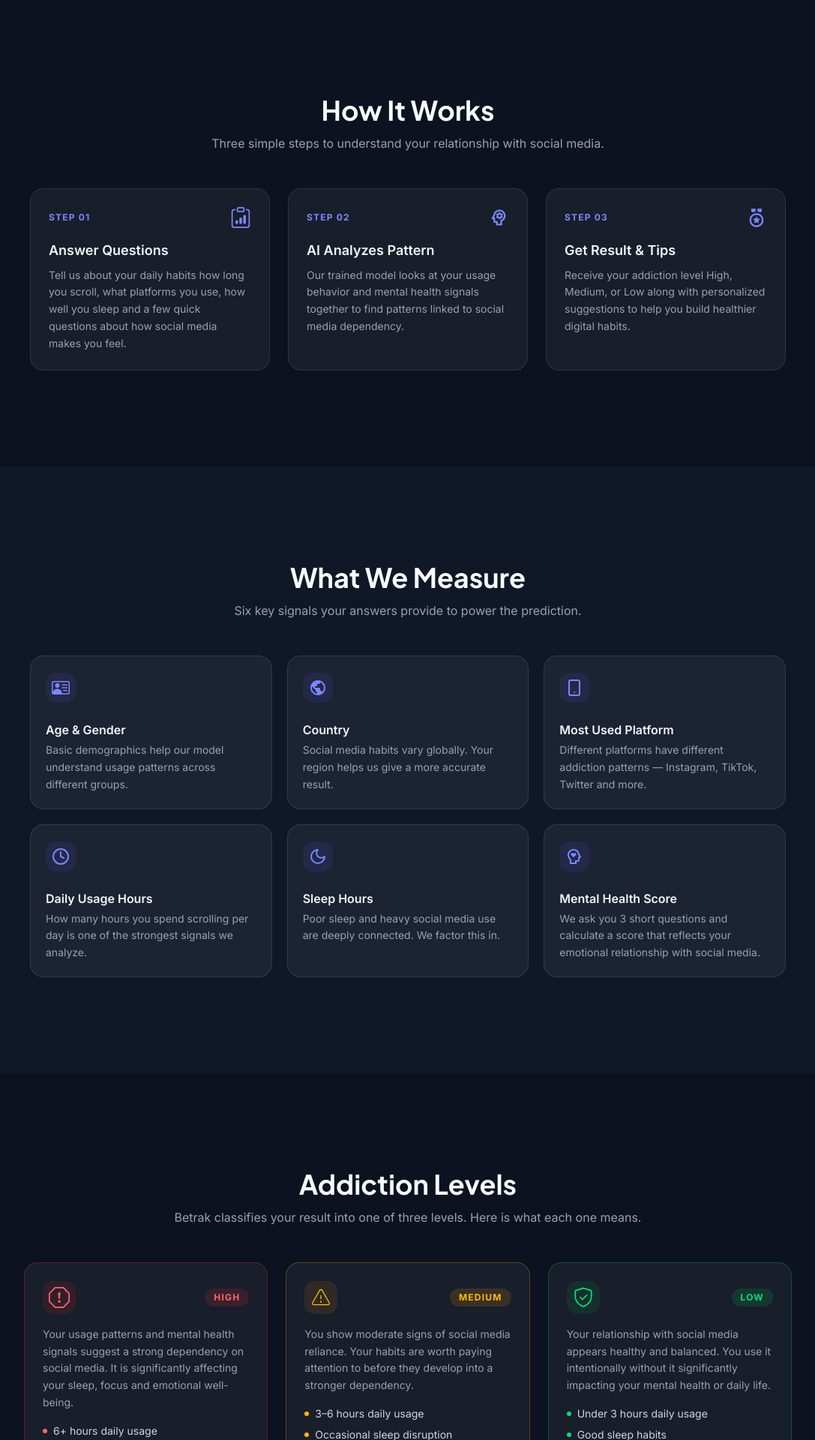
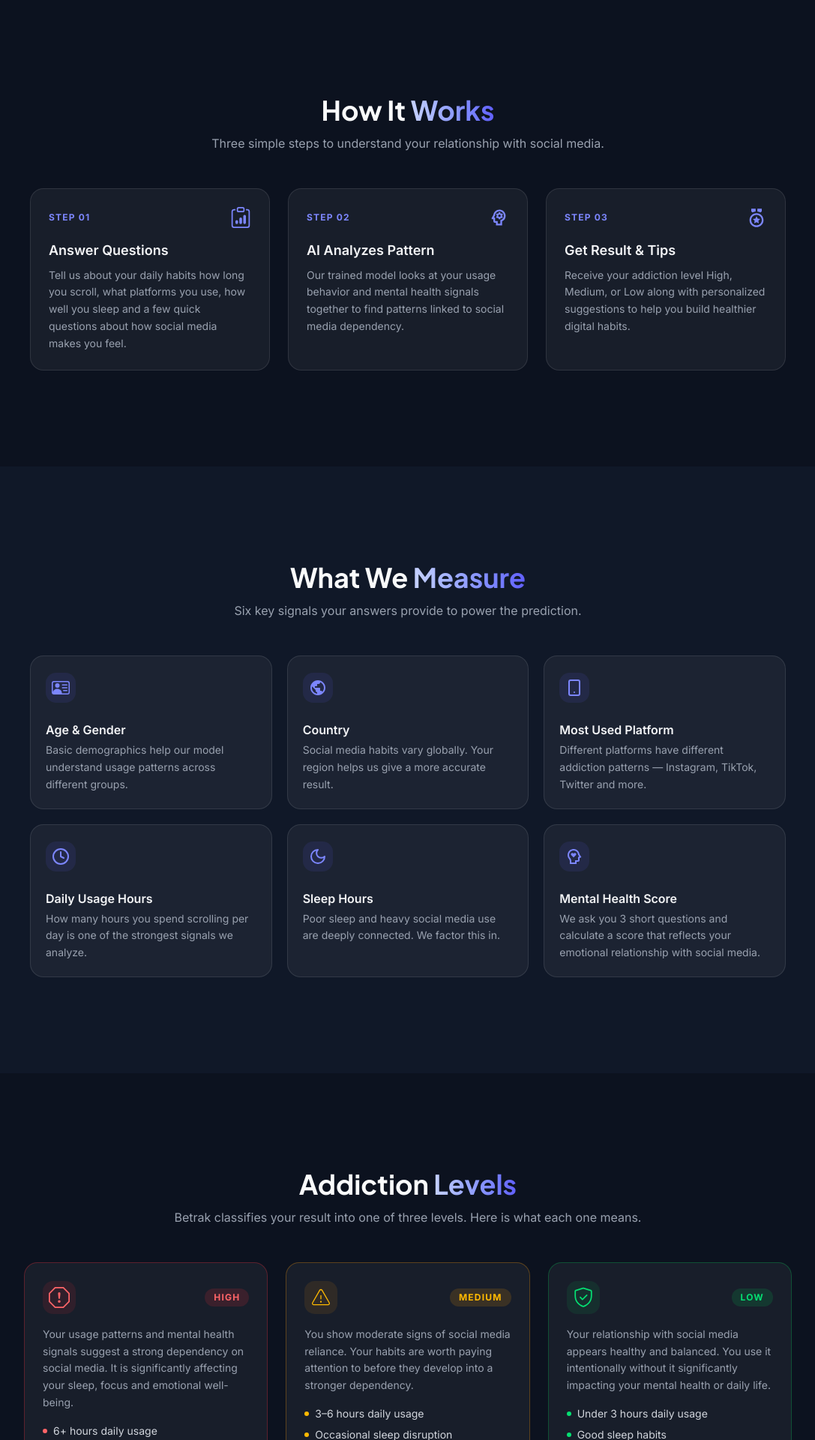
Before and after one commit to tahmid-khan-hub/Betrak, a Next.js app in the folder betrak-frontend/: page / in a window 1280 px wide. Shown: the part 580-2500 px from the top of the page at 75% size, without its empty margins (96-1183 px from the left). Built offline with nearby package versions, Linux system fonts and the light colour scheme.

Commit message:
Update the heading of all home components

```diff
--- a/betrak-frontend/src/app/HomeComponents/AddictionLevels/AddictionLevels.tsx
+++ b/betrak-frontend/src/app/HomeComponents/AddictionLevels/AddictionLevels.tsx
@@ -10,7 +10,7 @@ const AddictionLevels = () => {
         {/* Section Header */}
         <div className="mb-12 text-center">
           <ScrollAnimate><h2 className="jakartaSans text-4xl font-bold text-gray-50">
-            Addiction Levels
+            Addiction <span className="bg-linear-to-r from-indigo-200 to-indigo-500 bg-clip-text text-transparent">Levels</span>
           </h2></ScrollAnimate>
           <ScrollAnimate><p className="mt-3 text-gray-400">
             Betrak classifies your result into one of three levels. Here is what each one means.
--- a/betrak-frontend/src/app/HomeComponents/HowItWorks/HowItWorks.tsx
+++ b/betrak-frontend/src/app/HomeComponents/HowItWorks/HowItWorks.tsx
@@ -35,7 +35,7 @@ const HowItWorks = () => {
         {/* Section Header */}
         <div className="mb-12 text-center">
           <ScrollAnimate><h2 className="jakartaSans text-4xl font-bold text-gray-50">
-            How It Works
+            How It <span className="bg-linear-to-r from-indigo-200 to-indigo-500 bg-clip-text text-transparent">Works</span>
           </h2></ScrollAnimate>
           <ScrollAnimate><p className=" mt-3 text-gray-400">
             Three simple steps to understand your relationship with social media.
--- a/betrak-frontend/src/app/HomeComponents/WhatWeMeasure/WhatWeMeasure.tsx
+++ b/betrak-frontend/src/app/HomeComponents/WhatWeMeasure/WhatWeMeasure.tsx
@@ -10,7 +10,7 @@ const WhatWeMeasure = () => {
         {/* Section Header */}
         <div className="mb-12 text-center">
           <ScrollAnimate><h2 className="jakartaSans text-4xl font-bold text-gray-50">
-            What We Measure
+            What We <span className="bg-linear-to-r from-indigo-200 to-indigo-500 bg-clip-text text-transparent">Measure</span>
           </h2></ScrollAnimate>
           <ScrollAnimate><p className="mt-3 text-gray-400">
             Six key signals your answers provide to power the prediction.
--- a/betrak-frontend/src/app/HomeComponents/WhyItMatters/WhyItMatters.tsx
+++ b/betrak-frontend/src/app/HomeComponents/WhyItMatters/WhyItMatters.tsx
@@ -32,7 +32,7 @@ const WhyItMatters = () => {
           <div className="flex flex-col gap-6">
             <div>
               <ScrollAnimate><h2 className="jakartaSans text-4xl font-bold text-gray-50">
-                Why It Matters
+                Why It <span className="bg-linear-to-r from-indigo-200 to-indigo-500 bg-clip-text text-transparent">Matters</span>
               </h2></ScrollAnimate>
               <ScrollAnimate><p className="mt-3 text-gray-400">
                 Social media addiction affects more than just screen time.
```
